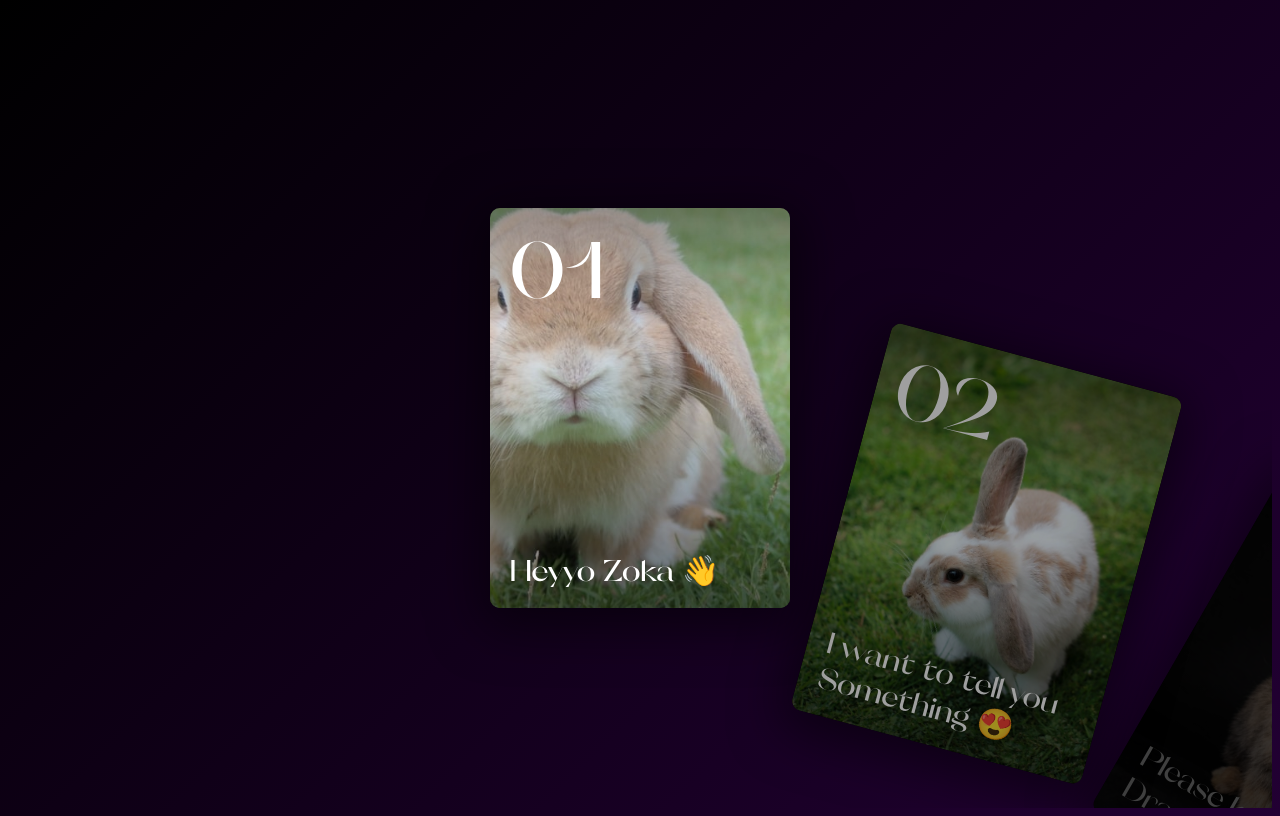
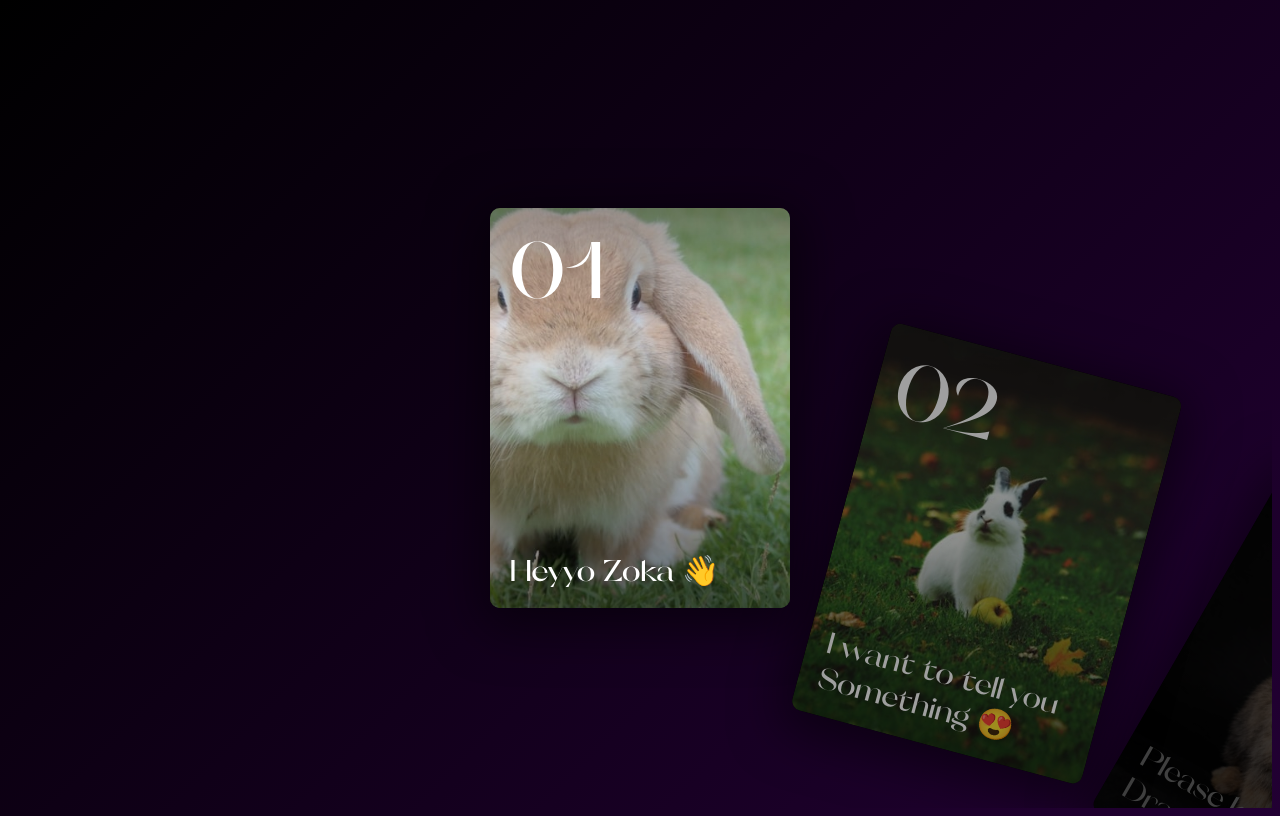
Before and after one commit to Aristos-Achaion/Zoka-Rabbit, a plain HTML site: page index.html in a window 1280 px wide. Drawn offline with Linux system fonts and the light colour scheme.

Commit message:
Project uploaded

```diff
--- a/index.html
+++ b/index.html
@@ -26,7 +26,7 @@
       <div class="carousel-box">
         <div class="title">I want to tell you Something 😍</div>
         <div class="num">02</div>
-        <img src="/img/bunny7.jpg" />
+        <img src="/img/bunny7.1.jpg" />
       </div>
     </div>
 
```
Also changed, not shown: img/bunny7.1.jpg (added).
